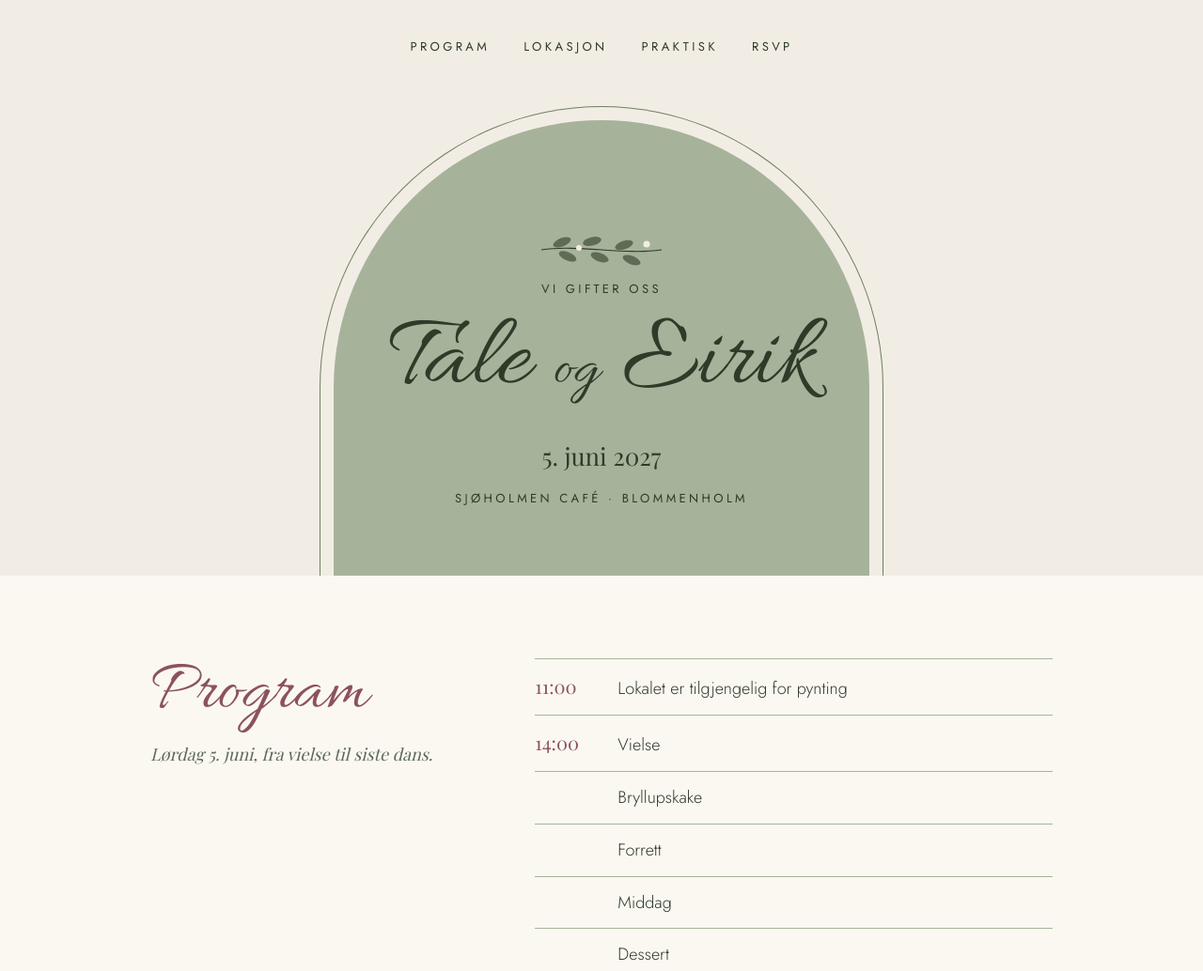
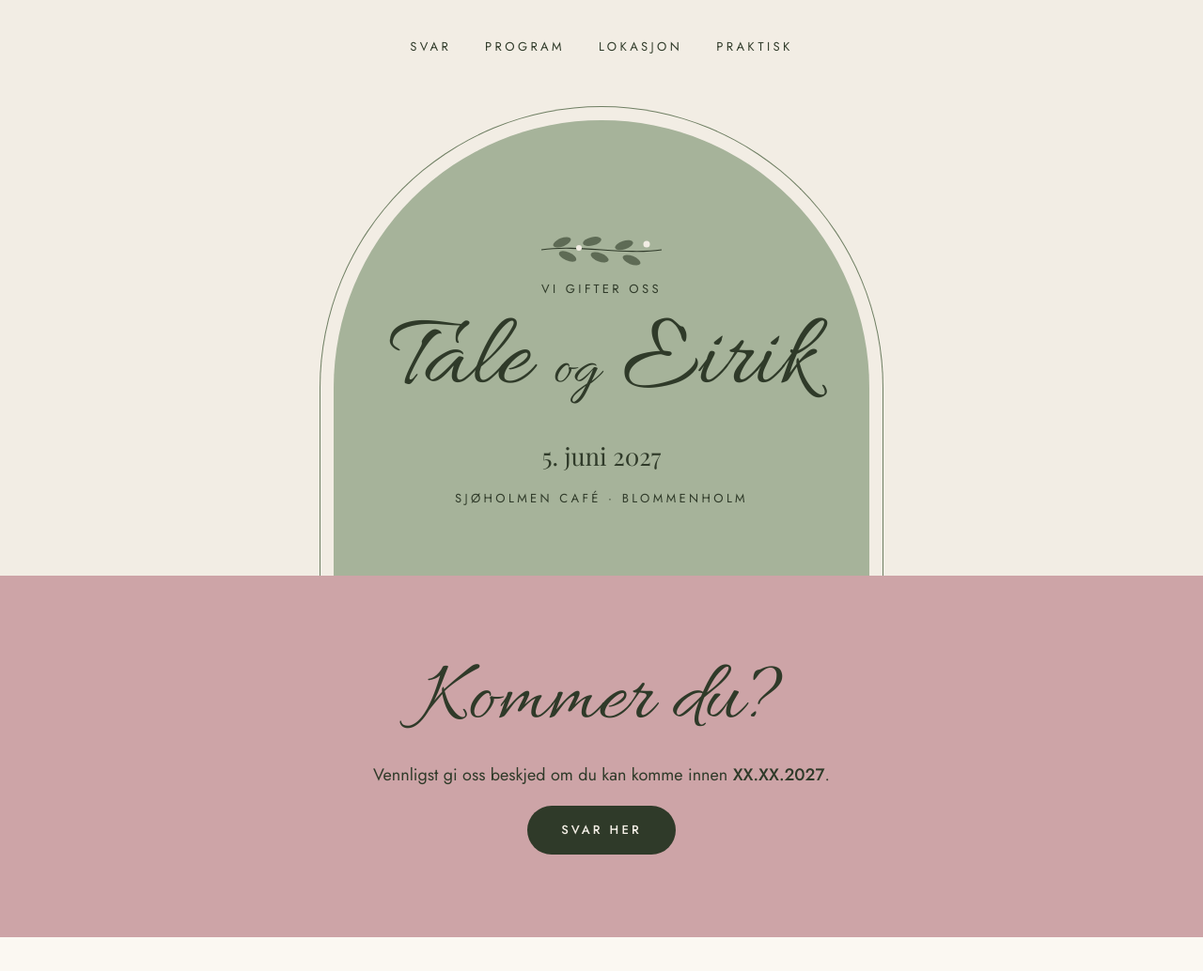
Before and after one commit to skammers/wedding-page, a plain HTML site: page index.html in a window 1280 px wide. Shown: the top 1034 px of the page at 94% size. Drawn offline with nearby package versions, Linux system fonts and the light colour scheme; a web font is replaced by a local one.

Commit message:
Move RSVP under the hero and reword the button
The reply section now sits right after the hero, and the button says
"Svar her" instead of "Meld deg på her".

Co-Authored-By: Claude Fable 5.2 <noreply@anthropic.com>

```diff
--- a/index.html
+++ b/index.html
@@ -203,10 +203,10 @@
 </head>
 <body>
   <nav class="nav label" aria-label="Seksjoner">
+    <a href="#rsvp">Svar</a>
     <a href="#program">Program</a>
     <a href="#lokasjon">Lokasjon</a>
     <a href="#praktisk">Praktisk</a>
-    <a href="#rsvp">RSVP</a>
   </nav>
 
   <header class="hero">
@@ -232,6 +232,14 @@
   </header>
 
   <main>
+    <section id="rsvp" class="band band--rose">
+      <div class="rsvp">
+        <h2 class="script">Kommer du?</h2>
+        <p>Vennligst gi oss beskjed om du kan komme innen <strong>XX.XX.2027</strong>.</p>
+        <a class="button" href="#">Svar her</a>
+      </div>
+    </section>
+
     <section id="program" class="band band--light">
       <div class="wrap program">
         <div class="program__intro">
@@ -307,13 +315,6 @@
       </div>
     </div>
 
-    <section id="rsvp" class="band band--rose">
-      <div class="rsvp">
-        <h2 class="script">Kommer du?</h2>
-        <p>Vennligst gi oss beskjed om du kan komme innen <strong>XX.XX.2027</strong>.</p>
-        <a class="button" href="#">Meld deg på her</a>
-      </div>
-    </section>
   </main>
 </body>
 </html>
```
